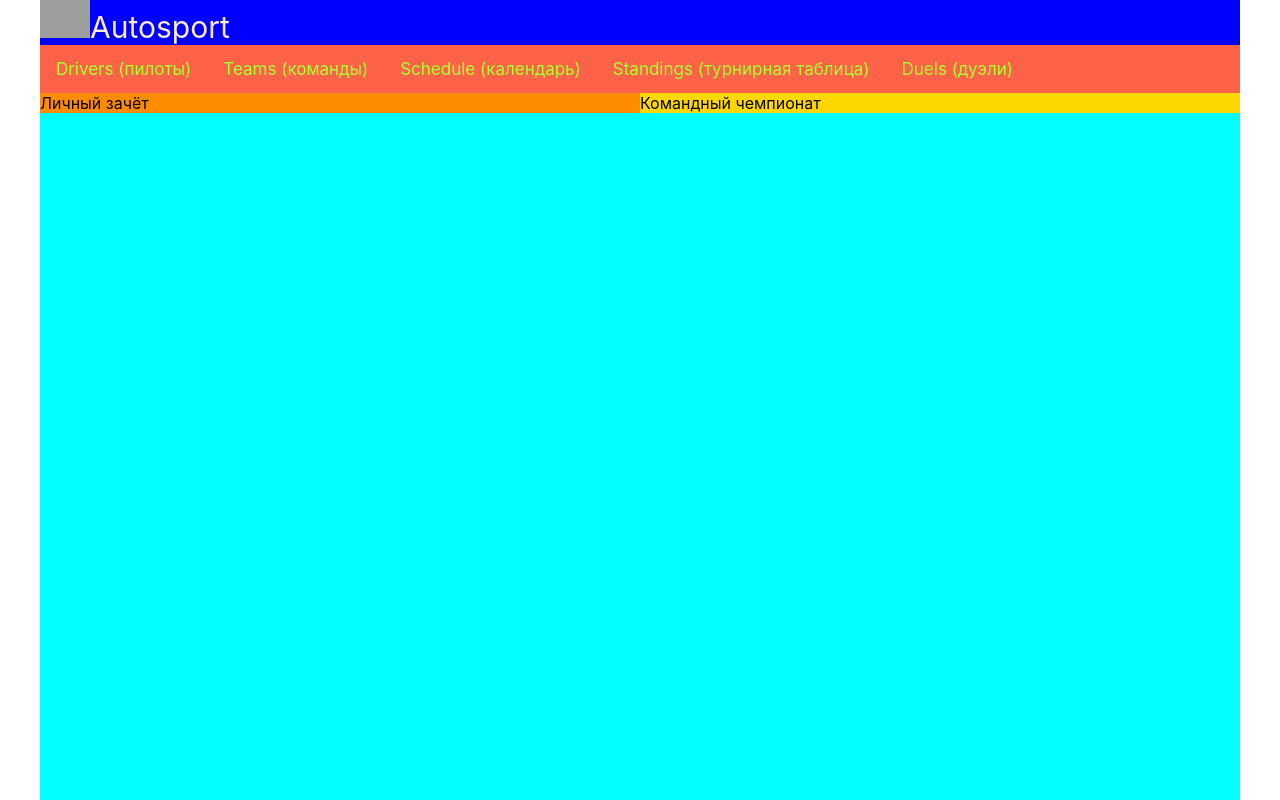
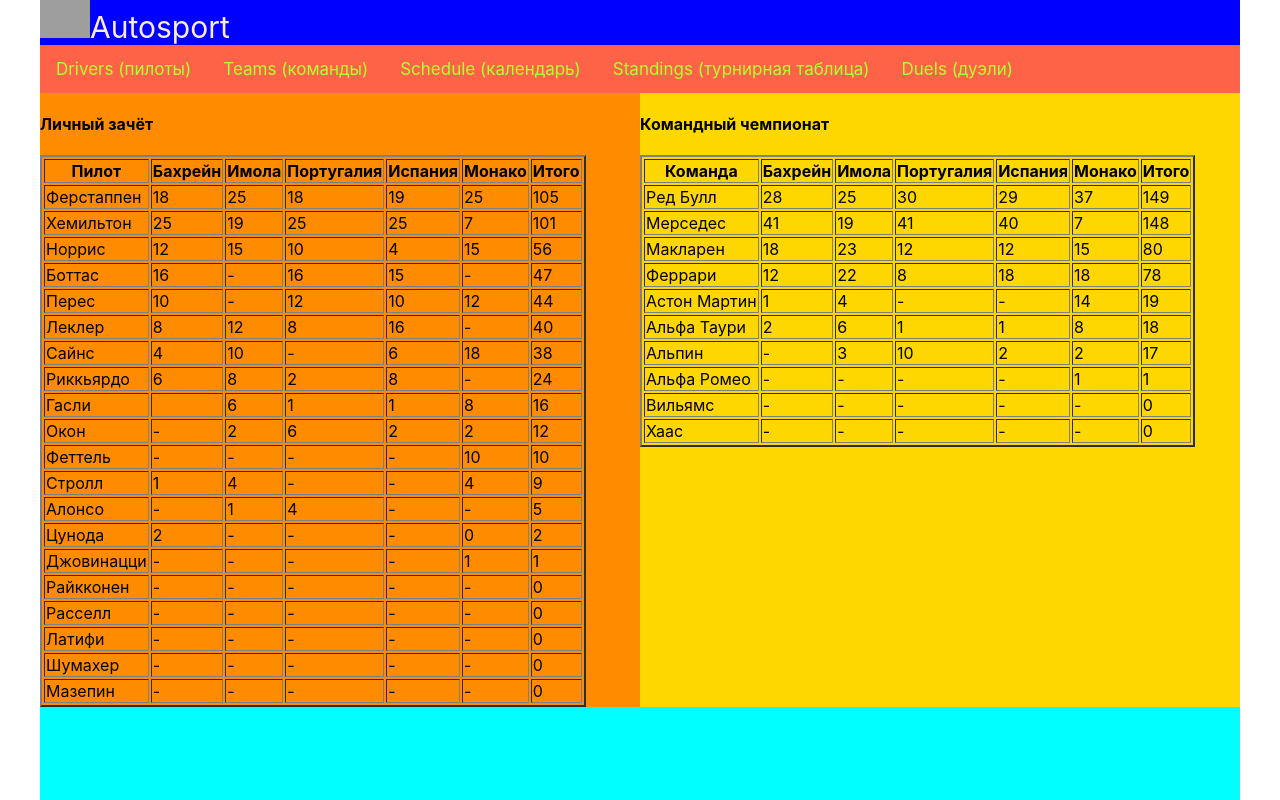
Before and after one commit to levchenko-yarya/autosport, a React (Create React App) app: page /standings in a window 1280 px wide. Shown: the top 800 px of the page. Built offline with nearby package versions, Linux system fonts and the light colour scheme; grey boxes are pictures that could not be loaded.

Commit message:
standings info

```diff
--- a/src/components/Duel/Duel.jsx
+++ b/src/components/Duel/Duel.jsx
@@ -14,11 +14,11 @@ const Duel = () => {
     ]
     let duels = duelData.map(d =>
         <tr>
-            <th>{d.team}</th>
-            <th>{d.driver1}</th>
-            <th>{d.duel}</th>
-            <th>{d.driver2}</th>
-            <th>{d.difference}</th>
+            <td>{d.team}</td>
+            <td>{d.driver1}</td>
+            <td>{d.duel}</td>
+            <td>{d.driver2}</td>
+            <td>{d.difference}</td>
         </tr>
     )
 
@@ -27,11 +27,11 @@ const Duel = () => {
             <h3>Дуэли пилотов</h3>
             <table border='1'>
                 <tr>
-                    <th>команда</th>
-                    <th>пилот 1</th>
-                    <th>дуэль</th>
-                    <th>пилот 2</th>
-                    <th>разрыв</th>
+                    <th>Команда</th>
+                    <th>Пилот 1</th>
+                    <th>Дуэль</th>
+                    <th>Пилот 2</th>
+                    <th>Разрыв</th>
                 </tr>
                 {duels}
             </table>
--- a/src/components/Standings/DriverStandings.jsx
+++ b/src/components/Standings/DriverStandings.jsx
@@ -1,7 +1,59 @@
+const DriverStandings = () => {
 
-const DriverStandings = () => {
+    let racesData = [
+        {id: 1, race: 'Бахрейн'},
+        {id: 1, race: 'Имола'},
+        {id: 1, race: 'Португалия'},
+        {id: 1, race: 'Испания'},
+        {id: 1, race: 'Монако'}
+    ]
+    let races = racesData.map(r => <th>{r.race}</th>)
+    let driverData = [
+        {id: 1, driver: 'Ферстаппен', r1: '18',r2: '25',r3: '18',r4: '19',r5: '25', total: '105'},
+        {id: 2, driver: 'Хемильтон', r1: '25',r2: '19',r3: '25',r4: '25',r5: '7', total: '101'},
+        {id: 3, driver: 'Норрис', r1: '12',r2: '15',r3: '10',r4: '4',r5: '15', total: '56'},
+        {id: 4, driver: 'Боттас', r1: '16',r2: '-',r3: '16',r4: '15',r5: '-', total: '47'},
+        {id: 5, driver: 'Перес', r1: '10',r2: '-',r3: '12',r4: '10',r5: '12', total: '44'},
+        {id: 6, driver: 'Леклер', r1: '8',r2: '12',r3: '8',r4: '16',r5: '-', total: '40'},
+        {id: 7, driver: 'Сайнс', r1: '4',r2: '10',r3: '-',r4: '6',r5: '18', total: '38'},
+        {id: 8, driver: 'Риккьярдо', r1: '6',r2: '8',r3: '2',r4: '8',r5: '-', total: '24'},
+        {id: 9, driver: 'Гасли', r1: '',r2: '6',r3: '1',r4: '1',r5: '8', total: '16'},
+        {id: 10, driver: 'Окон', r1: '-',r2: '2',r3: '6',r4: '2',r5: '2', total: '12'},
+        {id: 11, driver: 'Феттель', r1: '-',r2: '-',r3: '-',r4: '-',r5: '10', total: '10'},
+        {id: 12, driver: 'Стролл', r1: '1',r2: '4',r3: '-',r4: '-',r5: '4', total: '9'},
+        {id: 13, driver: 'Алонсо', r1: '-',r2: '1',r3: '4',r4: '-',r5: '-', total: '5'},
+        {id: 14, driver: 'Цунода', r1: '2',r2: '-',r3: '-',r4: '-',r5: '0', total: '2'},
+        {id: 15, driver: 'Джовинацци', r1: '-',r2: '-',r3: '-',r4: '-',r5: '1', total: '1'},
+        {id: 16, driver: 'Райкконен', r1: '-',r2: '-',r3: '-',r4: '-',r5: '-', total: '0'},
+        {id: 17, driver: 'Расселл', r1: '-',r2: '-',r3: '-',r4: '-',r5: '-', total: '0'},
+        {id: 18, driver: 'Латифи', r1: '-',r2: '-',r3: '-',r4: '-',r5: '-', total: '0'},
+        {id: 19, driver: 'Шумахер', r1: '-',r2: '-',r3: '-',r4: '-',r5: '-', total: '0'},
+        {id: 20, driver: 'Мазепин', r1: '-',r2: '-',r3: '-',r4: '-',r5: '-', total: '0'}
+    ]
+    let drivers = driverData.map(d =>
+        <tr>
+            <td>{d.driver}</td>
+            <td>{d.r1}</td>
+            <td>{d.r2}</td>
+            <td>{d.r3}</td>
+            <td>{d.r4}</td>
+            <td>{d.r5}</td>
+            <td>{d.total}</td>
+        </tr>
+    )
+
     return (
-        <>Личный зачёт</>
+        <>
+            <h4>Личный зачёт</h4>
+            <table border='2'>
+                <tr>
+                    <th>Пилот</th>
+                    {races}
+                    <th>Итого</th>
+                </tr>
+                {drivers}
+            </table>
+        </>
     )
 }
 
--- a/src/components/Standings/TeamStandings.jsx
+++ b/src/components/Standings/TeamStandings.jsx
@@ -1,7 +1,50 @@
+const TeamStandings = () => {
 
-const TeamStandings = () => {
+    let racesData = [
+        {id: 1, race: 'Бахрейн'},
+        {id: 1, race: 'Имола'},
+        {id: 1, race: 'Португалия'},
+        {id: 1, race: 'Испания'},
+        {id: 1, race: 'Монако'}
+    ]
+    let races = racesData.map(r => <th>{r.race}</th>)
+
+    let teamData = [
+        {id: 1, team: 'Ред Булл', r1: '28', r2: '25', r3: '30', r4: '29', r5: '37', total: '149'},
+        {id: 2, team: 'Мерседес', r1: '41', r2: '19', r3: '41', r4: '40', r5: '7', total: '148'},
+        {id: 3, team: 'Макларен', r1: '18', r2: '23', r3: '12', r4: '12', r5: '15', total: '80'},
+        {id: 4, team: 'Феррари', r1: '12', r2: '22', r3: '8', r4: '18', r5: '18', total: '78'},
+        {id: 5, team: 'Астон Мартин', r1: '1', r2: '4', r3: '-', r4: '-', r5: '14', total: '19'},
+        {id: 6, team: 'Альфа Таури', r1: '2', r2: '6', r3: '1', r4: '1', r5: '8', total: '18'},
+        {id: 7, team: 'Альпин', r1: '-', r2: '3', r3: '10', r4: '2', r5: '2', total: '17'},
+        {id: 8, team: 'Альфа Ромео', r1: '-', r2: '-', r3: '-', r4: '-', r5: '1', total: '1'},
+        {id: 9, team: 'Вильямс', r1: '-', r2: '-', r3: '-', r4: '-', r5: '-', total: '0'},
+        {id: 10, team: 'Хаас', r1: '-', r2: '-', r3: '-', r4: '-', r5: '-', total: '0'}
+    ]
+    let teams = teamData.map(d =>
+        <tr>
+            <td>{d.team}</td>
+            <td>{d.r1}</td>
+            <td>{d.r2}</td>
+            <td>{d.r3}</td>
+            <td>{d.r4}</td>
+            <td>{d.r5}</td>
+            <td>{d.total}</td>
+        </tr>
+    )
+
     return (
-        <>Командный чемпионат</>
+        <>
+            <h4>Командный чемпионат</h4>
+            <table border='2'>
+                <tr>
+                    <th>Команда</th>
+                    {races}
+                    <th>Итого</th>
+                </tr>
+                {teams}
+            </table>
+        </>
     )
 }
 
```
